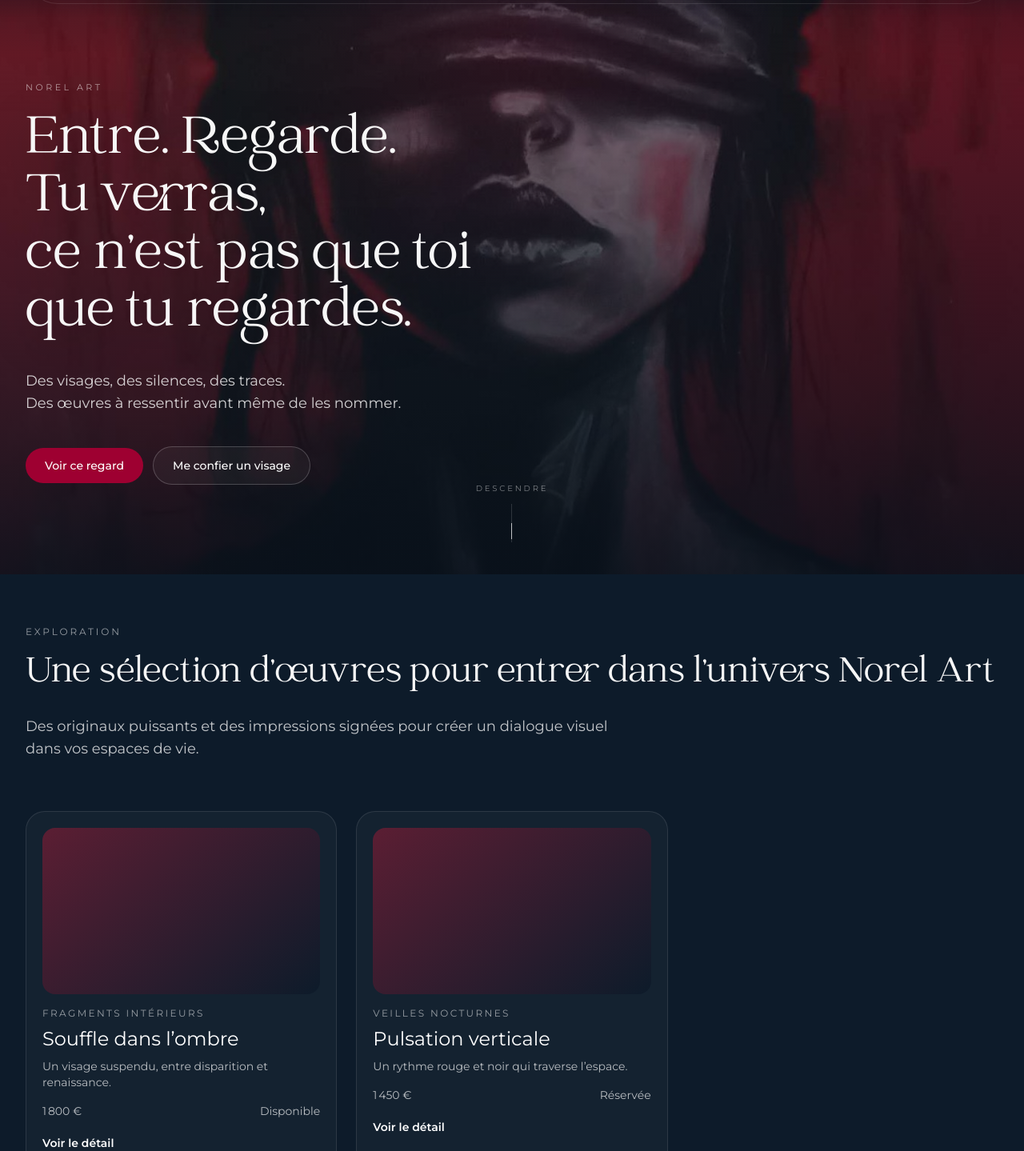
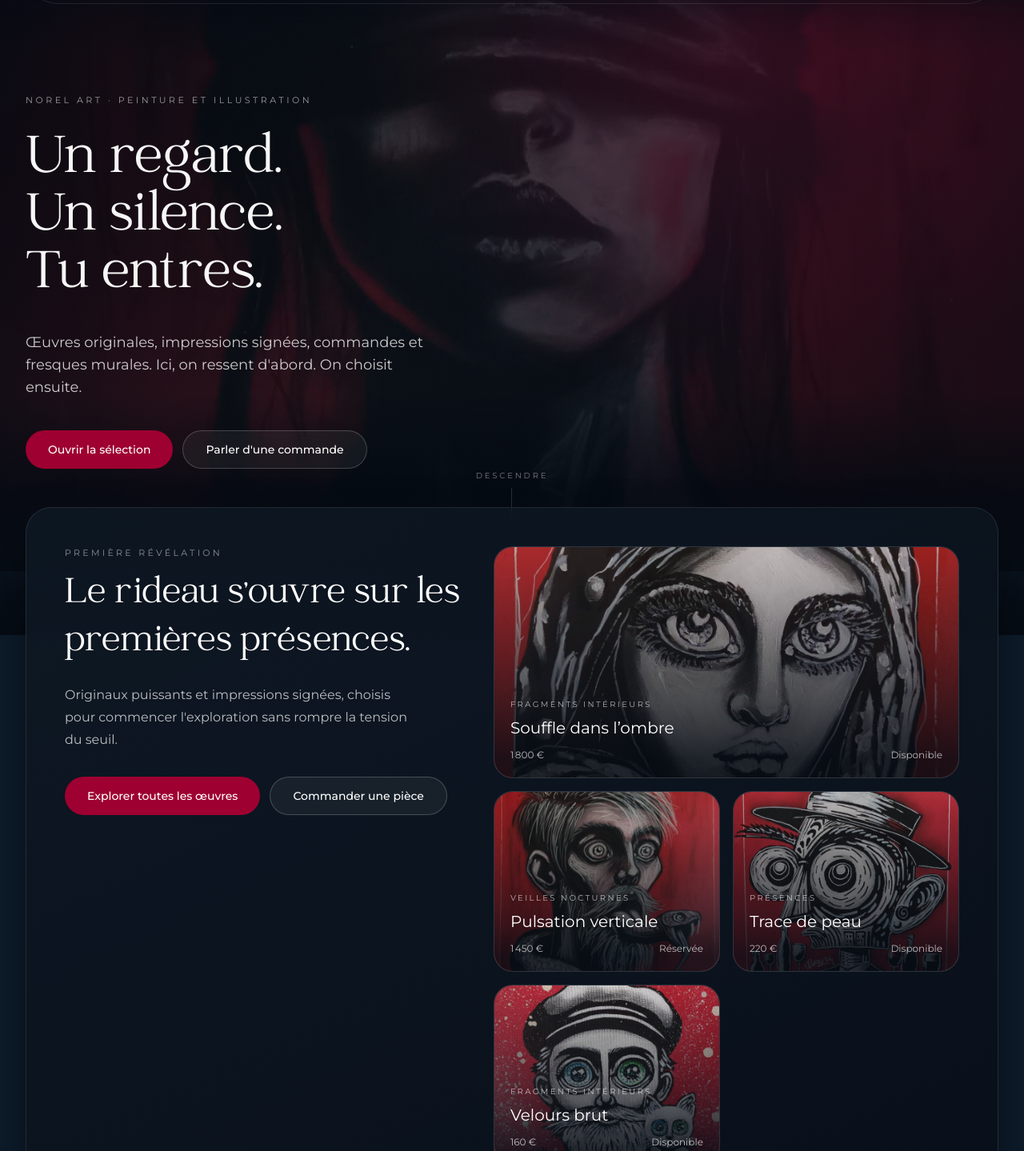
Before and after one commit to stephanievanoverberghe/norel-art, a Next.js app: page / in a window 1280 px wide. Shown: the part 91-1530 px from the top of the page at 80% size. Built offline with nearby package versions, Linux system fonts and the light colour scheme.

Commit message:
refactor: Hero and Section FeaturedReveal

```diff
--- a/src/app/(marketing)/page.tsx
+++ b/src/app/(marketing)/page.tsx
@@ -1,21 +1,16 @@
-import { getFeaturedArtworks } from '@/application/artworks';
-import { ArtworkGrid } from '@/components/marketing/ArtworkGrid';
+import { getHomeRevealArtworks } from '@/application/artworks';
+import { FeaturedReveal } from '@/components/marketing/home/FeaturedReveal';
 import { Hero } from '@/components/marketing/home/Hero';
 import { PageIntro } from '@/components/marketing/PageIntro';
 import { Container } from '@/ui/Container';
 
 export default function HomePage() {
-    const featured = getFeaturedArtworks();
+    const revealArtworks = getHomeRevealArtworks();
 
     return (
         <>
             <Hero />
-            <PageIntro
-                eyebrow="Exploration"
-                title="Une sélection d’œuvres pour entrer dans l’univers Norel Art"
-                description="Des originaux puissants et des impressions signées pour créer un dialogue visuel dans vos espaces de vie."
-            />
-            <ArtworkGrid artworks={featured} />
+            <FeaturedReveal artworks={revealArtworks} />
             <section className="py-16">
                 <Container className="grid gap-5 rounded-3xl border border-white/10 bg-white/3 p-8 md:grid-cols-3">
                     <div>
--- a/src/application/artworks/index.ts
+++ b/src/application/artworks/index.ts
@@ -3,6 +3,18 @@ import type { Artwork, ArtworkType } from '@/domain/artworks/types';
 
 export function getFeaturedArtworks(): Artwork[] {
     return artworks.filter((artwork) => artwork.highlighted);
+}
+
+export function getHomeRevealArtworks(limit = 4): Artwork[] {
+    const featured = getFeaturedArtworks();
+
+    if (featured.length >= limit) {
+        return featured.slice(0, limit);
+    }
+
+    const remaining = artworks.filter((artwork) => !featured.some((item) => item.id === artwork.id));
+
+    return [...featured, ...remaining].slice(0, limit);
 }
 
 export function getArtworkBySlug(slug: string): Artwork | undefined {
--- /dev/null
+++ b/src/components/marketing/home/FeaturedReveal.tsx
@@ -0,0 +1,86 @@
+import Image from 'next/image';
+import Link from 'next/link';
+
+import type { Artwork } from '@/domain/artworks/types';
+import { Button } from '@/ui/Button';
+import { Container } from '@/ui/Container';
+import { Heading } from '@/ui/Heading';
+import { Text } from '@/ui/Text';
+
+interface FeaturedRevealProps {
+    artworks: Artwork[];
+}
+
+const availabilityLabel: Record<Artwork['availability'], string> = {
+    available: 'Disponible',
+    reserved: 'Réservée',
+    sold: 'Vendue',
+};
+
+export function FeaturedReveal({ artworks }: FeaturedRevealProps) {
+    return (
+        <section id="selection-oeuvres" aria-label="Première révélation des œuvres" className="relative -mt-20 pb-20">
+            <div className="pointer-events-none absolute inset-x-0 top-0 z-0 h-40 bg-[linear-gradient(180deg,rgba(6,12,21,0)_0%,rgba(6,12,21,0.9)_72%,#060C15_100%)]" />
+
+            <Container className="relative z-10">
+                <div className="rounded-[2rem] border border-white/10 bg-[linear-gradient(155deg,rgba(14,24,35,0.88)_2%,rgba(9,15,25,0.95)_100%)] p-6 shadow-[0_26px_56px_rgba(0,0,0,0.4)] backdrop-blur-sm sm:p-9 lg:p-12">
+                    <div className="grid gap-10 lg:grid-cols-[minmax(0,0.92fr)_minmax(0,1.08fr)] lg:items-start">
+                        <div>
+                            <p className="text-[11px] uppercase tracking-[0.3em] text-white/52">Première révélation</p>
+                            <Heading level={2} className="mt-4 text-white">
+                                Le rideau s&apos;ouvre sur les premières présences.
+                            </Heading>
+                            <Text variant="muted" className="mt-5 max-w-md text-white/72 sm:text-base">
+                                Originaux puissants et impressions signées, choisis pour commencer l&apos;exploration sans rompre la tension du seuil.
+                            </Text>
+
+                            <div className="mt-8 flex flex-col gap-3 sm:flex-row sm:items-center">
+                                <Link href="/oeuvres" className="inline-flex">
+                                    <Button className="min-h-12 w-full rounded-full px-7 sm:w-auto">Explorer toutes les œuvres</Button>
+                                </Link>
+                                <Link
+                                    href="/commandes"
+                                    className="inline-flex min-h-12 items-center justify-center rounded-full border border-white/20 bg-white/5 px-7 text-sm font-medium text-white transition-colors duration-300 hover:bg-white/10"
+                                >
+                                    Commander une pièce
+                                </Link>
+                            </div>
+                        </div>
+
+                        <div className="grid gap-4 sm:grid-cols-2">
+                            {artworks.map((artwork, index) => (
+                                <article
+                                    key={artwork.id}
+                                    className={[
+                                        'group relative overflow-hidden rounded-3xl border border-white/10 bg-white/5 transition hover:border-white/25',
+                                        index === 0 ? 'sm:col-span-2' : '',
+                                    ].join(' ')}
+                                >
+                                    <div className={index === 0 ? 'relative h-64 sm:h-72' : 'relative h-56'}>
+                                        <Image
+                                            src={artwork.image}
+                                            alt={artwork.title}
+                                            fill
+                                            className="object-cover transition duration-500 group-hover:scale-[1.03]"
+                                            sizes="(max-width: 640px) 100vw, 50vw"
+                                        />
+                                        <div className="absolute inset-0 bg-[linear-gradient(180deg,rgba(4,10,18,0.14)_0%,rgba(4,10,18,0.86)_92%)]" />
+                                    </div>
+                                    <div className="absolute inset-x-0 bottom-0 p-5">
+                                        <p className="text-[10px] uppercase tracking-[0.24em] text-white/65">{artwork.collection}</p>
+                                        <h3 className="mt-2 text-xl text-white">{artwork.title}</h3>
+                                        <div className="mt-3 flex items-center justify-between text-xs text-white/70">
+                                            <span>{artwork.priceEur.toLocaleString('fr-FR')} €</span>
+                                            <span>{availabilityLabel[artwork.availability]}</span>
+                                        </div>
+                                    </div>
+                                    <Link href={`/oeuvres/${artwork.slug}`} className="absolute inset-0" aria-label={`Voir le détail de ${artwork.title}`} />
+                                </article>
+                            ))}
+                        </div>
+                    </div>
+                </div>
+            </Container>
+        </section>
+    );
+}
--- a/src/components/marketing/home/Hero.tsx
+++ b/src/components/marketing/home/Hero.tsx
@@ -14,7 +14,7 @@ interface HeroProps {
 }
 
 export function Hero({ className }: HeroProps) {
-    const handleScrollToGallery = () => {
+    const handleScrollToReveal = () => {
         const target = document.getElementById('selection-oeuvres');
 
         if (!target) return;
@@ -26,58 +26,56 @@ export function Hero({ className }: HeroProps) {
     };
 
     return (
-        <section className={cn('relative min-h-screen overflow-hidden', className)}>
+        <section className={cn('relative min-h-screen overflow-hidden', className)} aria-label="Entrée dans l'univers Norel Art">
             <div className="absolute inset-0">
-                <Image src="/images/hero/norel-hero.jpg" alt="Portrait artistique Norel Art" fill priority className="object-cover object-center" sizes="100vw" />
+                <Image src="/images/hero/norel-hero.jpg" alt="Regard intense dans une atmosphère sombre" fill priority className="object-cover object-center" sizes="100vw" />
             </div>
 
-            <div className="absolute inset-0 bg-[linear-gradient(180deg,rgba(8,16,26,0.24)_0%,rgba(8,16,26,0.52)_42%,rgba(8,16,26,0.9)_100%)]" />
-            <div className="absolute inset-x-0 top-0 h-40 bg-[linear-gradient(180deg,rgba(8,16,26,0.52)_0%,rgba(8,16,26,0)_100%)]" />
-            <div className="absolute inset-0 bg-[radial-gradient(circle_at_50%_18%,rgba(158,0,49,0.16),transparent_40%)]" />
+            <div className="absolute inset-0 bg-[linear-gradient(106deg,rgba(3,9,17,0.94)_4%,rgba(3,9,17,0.68)_40%,rgba(3,9,17,0.84)_100%)]" />
+            <div className="absolute inset-0 bg-[radial-gradient(circle_at_74%_16%,rgba(132,16,54,0.32),transparent_42%)]" />
+            <div className="absolute inset-x-0 top-0 h-40 bg-[linear-gradient(180deg,rgba(4,10,18,0.7)_0%,rgba(4,10,18,0)_100%)]" />
+            <div className="absolute inset-x-0 bottom-0 h-56 bg-[linear-gradient(180deg,rgba(4,10,18,0)_0%,rgba(4,10,18,0.78)_56%,#060C15_100%)]" />
 
-            <Container className="relative flex min-h-screen items-end pb-20 pt-32 sm:pb-24 sm:pt-40 lg:pb-28 lg:pt-48">
-                <div className="max-w-3xl">
-                    <p className="mb-4 text-[11px] uppercase tracking-[0.32em] text-white/55 sm:mb-6">Norel Art</p>
+            <Container className="relative flex min-h-screen items-end pb-28 pt-36 sm:pt-44 lg:pb-32 lg:pt-52">
+                <div className="max-w-2xl">
+                    <p className="mb-6 text-[11px] uppercase tracking-[0.32em] text-white/58 sm:mb-8">Norel Art · Peinture et illustration</p>
 
-                    <Heading level={1} className="max-w-4xl text-(--text-primary) drop-shadow-[0_8px_26px_rgba(0,0,0,0.35)]">
-                        Entre. Regarde.
+                    <Heading level={1} className="text-(--text-primary) drop-shadow-[0_12px_34px_rgba(0,0,0,0.44)]">
+                        Un regard.
                         <br />
-                        Tu verras,
+                        Un silence.
                         <br />
-                        ce n’est pas que toi
-                        <br />
-                        que tu regardes.
+                        Tu entres.
                     </Heading>
 
-                    <Text variant="muted" className="mt-6 max-w-xl text-base leading-7 text-white/80 sm:mt-8 sm:text-lg">
-                        Des visages, des silences, des traces.
-                        <br />
-                        Des œuvres à ressentir avant même de les nommer.
+                    <Text variant="muted" className="mt-6 max-w-lg text-base text-white/78 sm:mt-8 sm:text-lg">
+                        Œuvres originales, impressions signées, commandes et fresques murales. Ici, on ressent d&apos;abord. On choisit ensuite.
                     </Text>
 
                     <div className="mt-8 flex flex-col gap-3 sm:mt-10 sm:flex-row sm:items-center">
-                        <Button onClick={handleScrollToGallery} className="rounded-full px-6 py-3">
-                            Voir ce regard
+                        <Button onClick={handleScrollToReveal} className="min-h-12 rounded-full px-7">
+                            Ouvrir la sélection
                         </Button>
 
                         <Link
                             href="/commandes"
-                            className="inline-flex min-h-12 items-center justify-center rounded-full border border-white/20 bg-white/4 px-6 py-3 text-sm font-medium text-white transition-colors duration-300 hover:bg-white/10"
+                            className="inline-flex min-h-12 items-center justify-center rounded-full border border-white/20 bg-white/5 px-7 text-sm font-medium text-white transition-colors duration-300 hover:bg-white/10"
                         >
-                            Me confier un visage
+                            Parler d&apos;une commande
                         </Link>
                     </div>
                 </div>
             </Container>
 
-            <div className="pointer-events-none absolute inset-x-0 bottom-0 flex justify-center pb-8 sm:pb-10">
-                <div className="flex flex-col items-center gap-3 text-white/45">
+            <div className="pointer-events-none absolute inset-x-0 bottom-14 z-10 flex justify-center">
+                <div className="flex flex-col items-center gap-2 text-white/45">
                     <span className="text-[10px] uppercase tracking-[0.28em]">Descendre</span>
                     <span className="relative block h-12 w-px overflow-hidden bg-white/15">
-                        <span className="absolute left-0 top-0 h-5 w-px animate-[heroScroll_2.2s_ease-in-out_infinite] bg-white/70" />
+                        <span className="absolute left-0 top-0 h-5 w-px animate-[heroScroll_2.2s_ease-in-out_infinite] bg-white/75" />
                     </span>
                 </div>
             </div>
+            <div className="pointer-events-none absolute inset-x-0 bottom-0 h-24 bg-[radial-gradient(70%_100%_at_50%_100%,rgba(130,15,56,0.24),transparent_70%)]" />
         </section>
     );
 }
--- a/src/content/artworks/artworks.ts
+++ b/src/content/artworks/artworks.ts
@@ -10,7 +10,7 @@ export const artworks: Artwork[] = [
         title: 'Souffle dans l’ombre',
         excerpt: 'Un visage suspendu, entre disparition et renaissance.',
         story: 'Cette pièce travaille les zones de silence. Le regard n’arrive pas immédiatement : il se révèle par couches, comme un souvenir qui insiste.',
-        image: '/images/logo/logo-red.png',
+        image: '/images/oeuvres/oeuvre-1.jpg',
         category: 'Portrait',
         collection: 'Fragments intérieurs',
         type: 'original',
@@ -28,7 +28,7 @@ export const artworks: Artwork[] = [
         title: 'Pulsation verticale',
         excerpt: 'Un rythme rouge et noir qui traverse l’espace.',
         story: 'Une œuvre pensée comme une respiration debout. Les lignes ne ferment rien : elles ouvrent un passage vers le mouvement.',
-        image: '/images/logo/logo-white.png',
+        image: '/images/oeuvres/oeuvre-2.jpg',
         category: 'Mouvement',
         collection: 'Veilles nocturnes',
         type: 'original',
@@ -46,7 +46,7 @@ export const artworks: Artwork[] = [
         title: 'Trace de peau',
         excerpt: 'Une présence douce, presque tactile.',
         story: 'Cette série aborde la mémoire du corps avec des couches fines et des retraits de matière.',
-        image: '/images/logo/logo-red.png',
+        image: '/images/oeuvres/oeuvre-3.jpg',
         category: 'Corps',
         collection: 'Présences',
         type: 'print',
@@ -63,7 +63,7 @@ export const artworks: Artwork[] = [
         title: 'Velours brut',
         excerpt: 'Le contraste entre douceur et griffure.',
         story: 'Une pièce sur la tension entre contrôle et abandon dans le geste.',
-        image: '/images/logo/logo-white.png',
+        image: '/images/oeuvres/oeuvre-4.jpg',
         category: 'Matière',
         collection: 'Fragments intérieurs',
         type: 'print',
```
Also changed, not shown: public/images/oeuvres/oeuvre-4.jpg (added).
